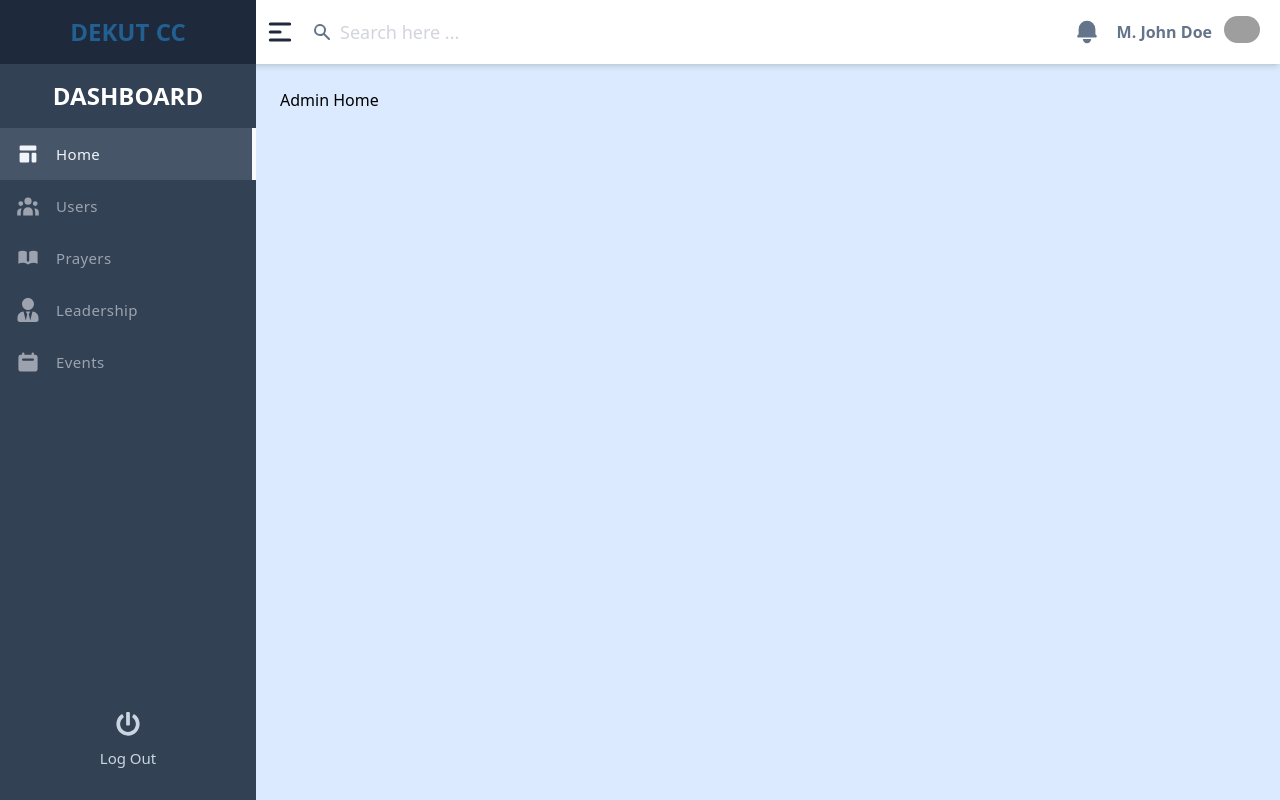
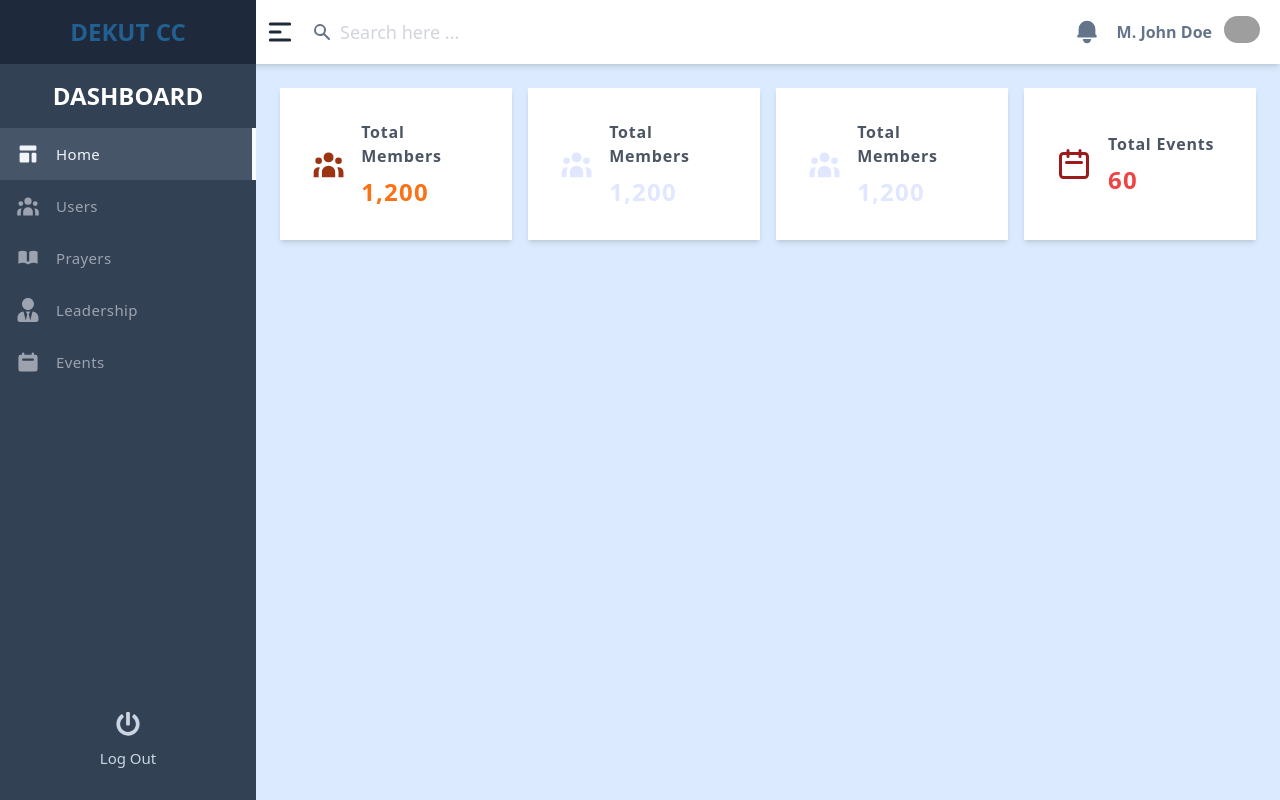
Before and after one commit to marville001/caweb-new, a React (Create React App) app: page /admin in a window 1280 px wide. Built offline with nearby package versions, Linux system fonts and the light colour scheme; grey boxes are pictures that could not be loaded.

Commit message:
Add count cards

```diff
--- /dev/null
+++ b/src/admin/components/AdminHomeComponents/CountCards.jsx
@@ -0,0 +1,60 @@
+import React from "react";
+
+import { HiUserGroup, HiOutlineCalendar } from "react-icons/hi";
+
+const CountCards = () => {
+  return (
+    <div className="grid md:grid-cols-2 lg:grid-cols-3 xl:grid-cols-4 gap-4">
+      <CountCard
+        iconColor="text-orange-800"
+        countColor="text-orange-500"
+        icon={HiUserGroup}
+        title="Total Members"
+        count="1,200"
+      />
+      <CountCard
+        iconColor="text-indigo-100"
+        countColor="text-indigo-100"
+        icon={HiUserGroup}
+        title="Total Members"
+        count="1,200"
+      />
+      <CountCard
+        iconColor="text-indigo-100"
+        countColor="text-indigo-100"
+        icon={HiUserGroup}
+        title="Total Members"
+        count="1,200"
+      />
+      <CountCard
+        iconColor="text-red-800"
+        countColor="text-red-500"
+        icon={HiOutlineCalendar}
+        title="Total Events"
+        count="60"
+      />
+    </div>
+  );
+};
+
+const CountCard = ({ iconColor, countColor, icon: Icon, title, count }) => (
+  <div className="bg-white shadow-md p-8 flex items-center space-x-4">
+    <Icon
+      className={`text-4xl my-2 ${iconColor ? iconColor : "text-indigo-800"}`}
+    />
+    <div className="flex flex-col space-y-2">
+      <h2 className="tracking-wider font-bold text-md text-gray-600">
+        {title}
+      </h2>
+      <span
+        className={`${
+          countColor ? countColor : "text-green-800"
+        } tracking-wider font-bold text-2xl`}
+      >
+        {count}
+      </span>
+    </div>
+  </div>
+);
+
+export default CountCards;
--- a/src/admin/pages/AdminHome.jsx
+++ b/src/admin/pages/AdminHome.jsx
@@ -1,9 +1,13 @@
-import React from 'react';
+import React from "react";
+// import { HiUserGroup, HiOutlineCalendar } from "react-icons/hi";
+import CountCards from "../components/AdminHomeComponents/CountCards";
 
 const AdminHome = () => {
-  return <div>
-      <h4>Admin Home</h4>
-  </div>;
+  return (
+    <div className="">
+      <CountCards />
+    </div>
+  );
 };
 
 export default AdminHome;
```
